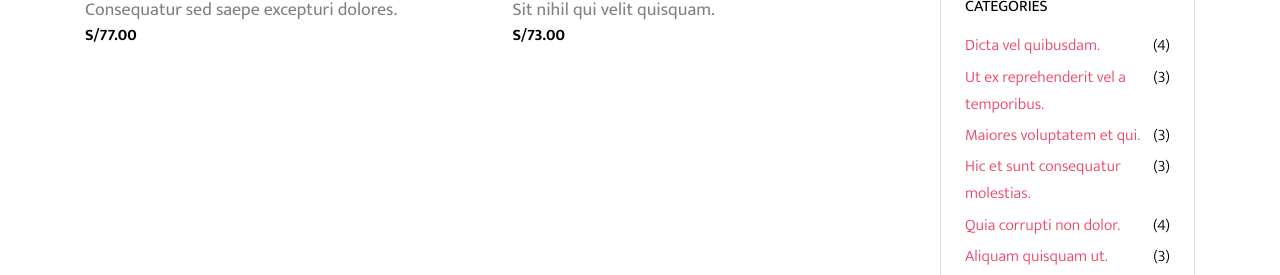
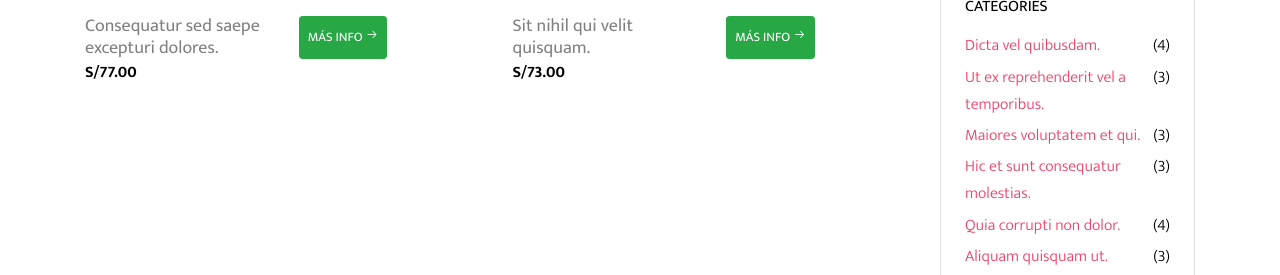
Before and after one commit to jofret/EvmProject, a Laravel app: a page that uses resources/views/web/posts.blade.php in a window 1280 px wide. Shown: the part 323-598 px from the top of the page. Run offline with Laravel 8, Linux system fonts and the light colour scheme; data comes from the database, SQL or seed files in the repository; some libraries are stand-ins or nearby versions; some web fonts are replaced.

Commit message:
boton comprar más añadido

```diff
--- a/resources/views/web/posts.blade.php
+++ b/resources/views/web/posts.blade.php
@@ -50,8 +50,17 @@
                 <a href="{{ route('post', $post->slug) }}" class="post-item md-height bg-gray d-block">
                   <img src="{{$post -> file}}" alt="{{$post -> name}}" class="img-fluid">
                 </a>
-                <h2 class="item-title"><a href="{{ route('post', $post->slug) }}">{{$post -> name}}</a></h2>
-                <strong class="item-price">S/{{$post -> pricing}}</strong>
+                 <div class="mt-3">
+                  <div class="row">
+                    <div class="col-6">
+                      <h2 class="item-title"><a href="{{ route('post', $post->slug) }}">{{$post -> name}}</a></h2>
+                      <p><strong class="item-price">S/{{$post -> pricing}}</strong></p>
+                    </div>
+                    <div class="col-6">
+                      <a href="{{ route('post', $post->slug) }}"><button type="button" class="btn btn-success btn-sm">Más Info <i class="lni lni-arrow-right"></i></button></a>
+                    </div>
+                  </div>
+                </div>
               </div>
               @endforeach
             </div>
```
Also changed, not shown: resources/views/web/products.blade.php (+11 -2 lines).
